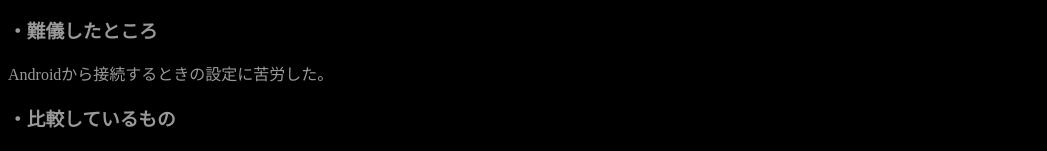
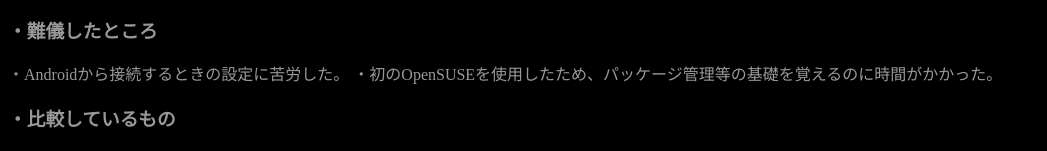
Before and after one commit to Hirotaka-MORI-5327/Portfolio-2025, a plain HTML site: page works/works_hobby/works_hobby.html in a window 1280 px wide. Shown: the part 4778-4929 px from the top of the page, without its empty margins (0-1047 px from the left). Drawn offline with Linux system fonts and the light colour scheme.

Commit message:
Update works_hobby.html

```diff
--- a/works/works_hobby/works_hobby.html
+++ b/works/works_hobby/works_hobby.html
@@ -210,7 +210,7 @@
             　　◯RAM: 16GB<br/>
             <br/>
             ◇マシン2<br/>
-            　・OS: Ubuntu 24.04.2<br/>
+            　・OS: OpenSUSE Tumbleweed<br/>
             　・型番: FFF FFF-PCM2B<br/>
             　　◯CPU: Intel Celeron N4120(x86_64)<br/>
             　　　→動作周波数: 定格1.1GHz / 最大2.6GHz<br/>
@@ -224,7 +224,8 @@
         </p>
         <h3>・難儀したところ</h3>
         <p>
-            Androidから接続するときの設定に苦労した。
+            ・Androidから接続するときの設定に苦労した。
+            ・初のOpenSUSEを使用したため、パッケージ管理等の基礎を覚えるのに時間がかかった。
         </p>
         <h3>・比較しているもの</h3>
         <p>
```
